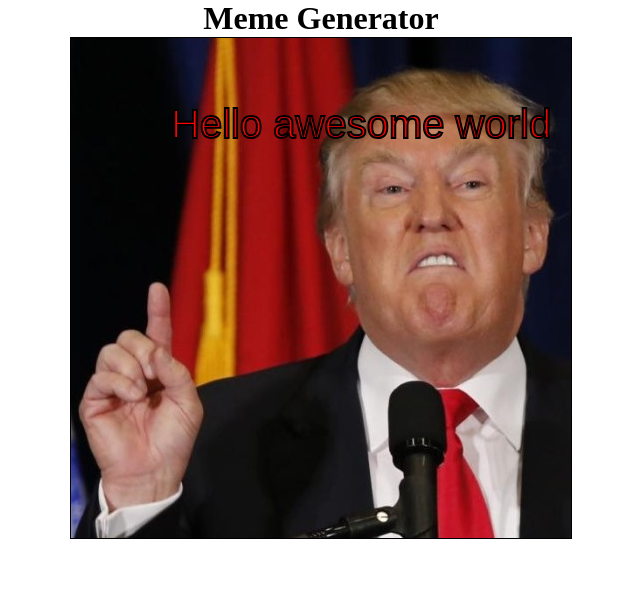
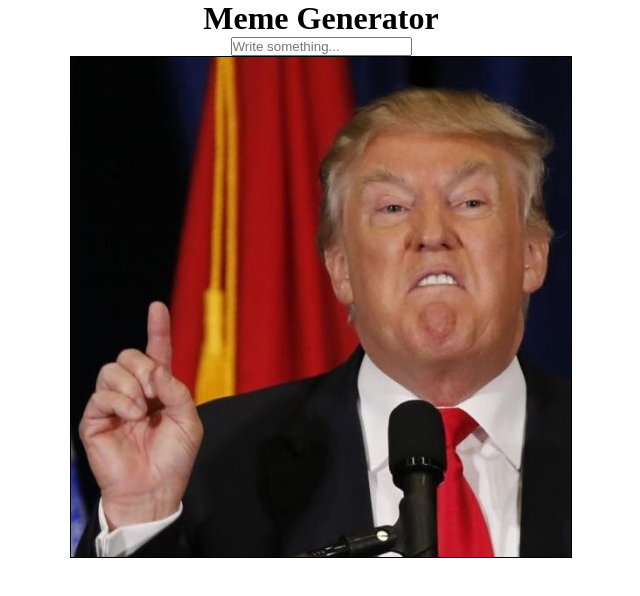
Before and after one commit to etigame/Meme-Generator, a plain HTML site: page index.html in a window 1280 px wide. Shown: the whole page, without its empty margins (319-959 px from the left). Drawn offline with Linux system fonts and the light colour scheme.

Commit message:
add input line txt

```diff
--- a/index.html
+++ b/index.html
@@ -9,6 +9,7 @@
 </head>
 <body onload="onInit()">
     <h1>Meme Generator</h1>
+    <input type="text" placeholder="Write something..." oninput="onSetLineTxt(this.value)">
     <section class="gallery"></section>
     <section class="editor">
         <canvas id="my-canvas" height="500" width="500"></canvas>
--- a/js/meme-controller.js
+++ b/js/meme-controller.js
@@ -8,7 +8,6 @@ function onInit() {
     gCtx = gElCanvas.getContext('2d')
     renderMeme()
 }
-
 
 function renderMeme() {
     const meme = getMeme()
@@ -27,3 +26,8 @@ function renderMeme() {
       gCtx.strokeText(`${meme.lines[meme.selectedLineIdx].txt}`, 100, 100)
     }
 }
+
+function onSetLineTxt(txt) {
+    setLineTxt(txt)
+    renderMeme()
+}
--- a/js/meme-service.js
+++ b/js/meme-service.js
@@ -5,7 +5,7 @@ const gMeme = {
     selectedLineIdx: 0,
     lines: [
     {
-    txt: 'Hello awesome world',
+    txt: '',
     size: 40,
     align: 'left',
     color: 'red'
@@ -16,3 +16,7 @@ const gMeme = {
 function getMeme() {
     return gMeme
 }
+
+function setLineTxt(txt) {
+    gMeme.lines[gMeme.selectedLineIdx].txt = txt
+}
```
